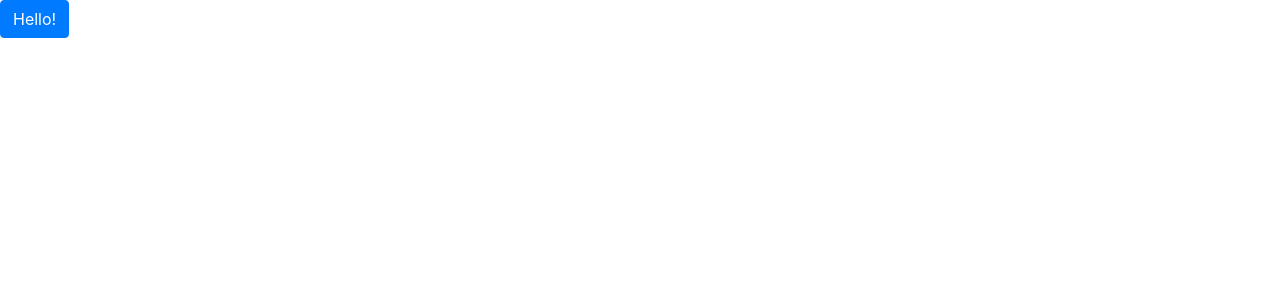
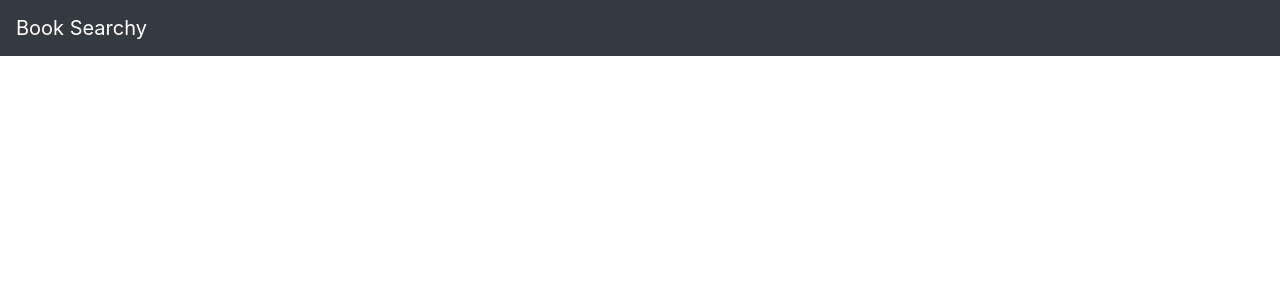
Before and after one commit to AndyFreire/book-searchy, a React (Create React App) app in the folder book-searchy/: page / in a window 1280 px wide. Shown: the top 300 px of the page. Built offline with nearby package versions, Linux system fonts and the light colour scheme.

Commit message:
Added Nav component

```diff
--- a/book-searchy/src/App.js
+++ b/book-searchy/src/App.js
@@ -1,11 +1,81 @@
-import React from "react";
+import React, { useState } from "react";
 import API from "./utils/API";
+import Nav from "./components/Nav"
 
 function App(){
 
+  const [books, setBooks] = useState([]);
+  const [bookSearch, setBookSearch] = useState("");
+
+  const handleInputChange = event => {
+    // Destructure the name and value properties off of event.target
+    // Update the appropriate state
+    const { value } = event.target;
+    setBookSearch(value);
+  };
+
+  const handleFormSubmit = event => {
+    // When the form is submitted, prevent its default behavior, get recipes update the recipes state
+    event.preventDefault();
+    API.getBooks(bookSearch)
+      .then(res => setBooks(res.data))
+      .catch(err => console.log(err));
+  };
+
   return (
-    <div className="btn btn-primary">
-      Hello!
+    <div>
+      <Nav />
+      {/* <Jumbotron />
+      <Container>
+        <Row>
+          <Col size="md-12">
+            <form>
+              <Container>
+                <Row>
+                  <Col size="xs-9 sm-10">
+                    <Input
+                      name="RecipeSearch"
+                      value={recipeSearch}
+                      onChange={handleInputChange}
+                      placeholder="Search For a Recipe"
+                    />
+                  </Col>
+                  <Col size="xs-3 sm-2">
+                    <Button
+                      onClick={handleFormSubmit}
+                      type="success"
+                      className="input-lg"
+                    >
+                        Search
+                    </Button>
+                  </Col>
+                </Row>
+              </Container>
+            </form>
+          </Col>
+        </Row>
+        <Row>
+          <Col size="xs-12">
+            {!recipes.length ? (
+              <h1 className="text-center">No Recipes to Display</h1>
+            ) : (
+              <RecipeList>
+                {recipes.map(recipe => {
+                  return (
+                    <RecipeListItem
+                      key={recipe.title}
+                      title={recipe.title}
+                      href={recipe.href}
+                      ingredients={recipe.ingredients}
+                      thumbnail={recipe.thumbnail}
+                    />
+                  );
+                })}
+              </RecipeList>
+            )}
+          </Col>
+        </Row>
+      </Container> */}
     </div>
   );
 
--- /dev/null
+++ b/book-searchy/src/components/Nav/index.js
@@ -0,0 +1,13 @@
+import React from "react";
+
+function Nav() {
+  return (
+    <nav className="navbar navbar-dark bg-dark">
+      <a className="navbar-brand" href="/">
+        Book Searchy
+      </a>
+    </nav>
+  );
+}
+
+export default Nav;
```
Also changed, not shown: 1 other file (tests, documents, lock files or other folders).
